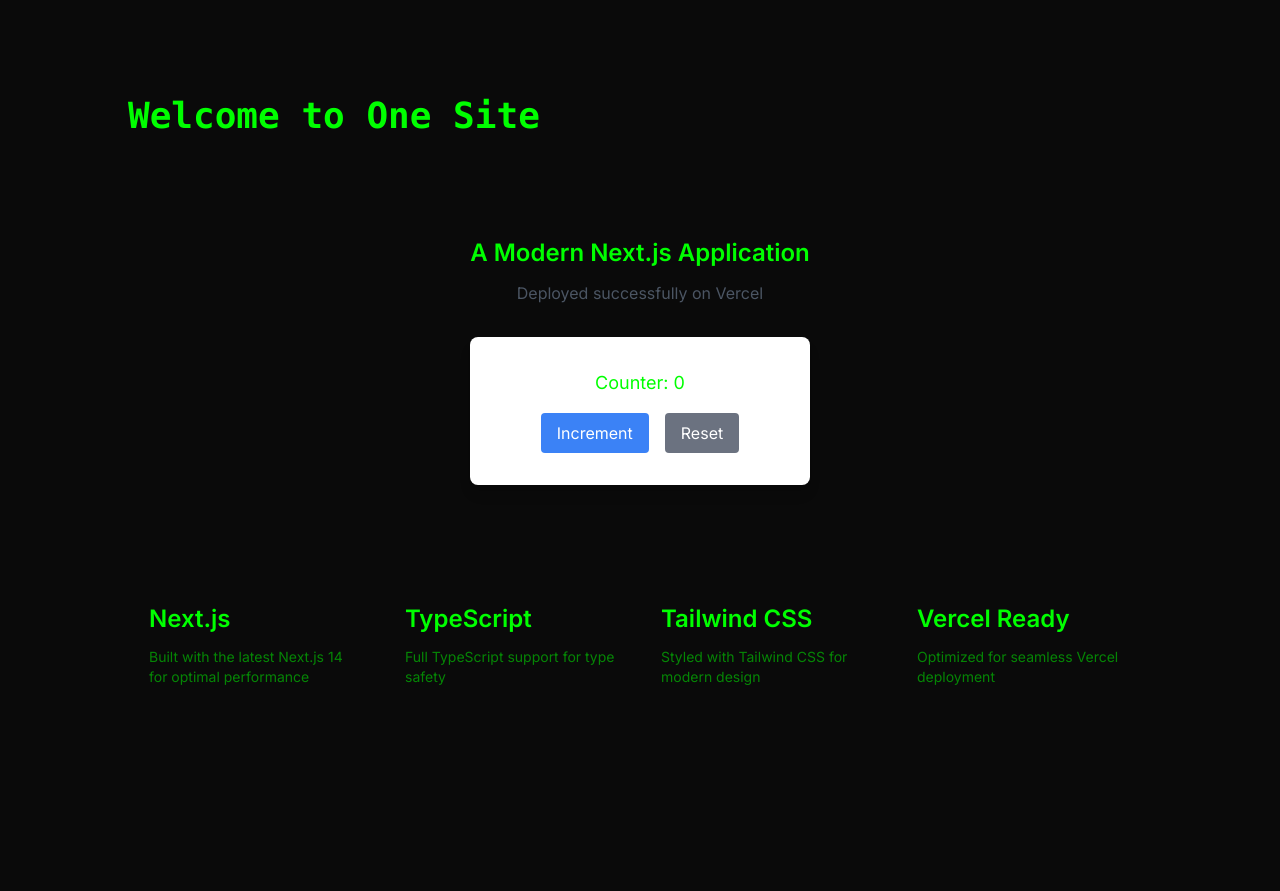
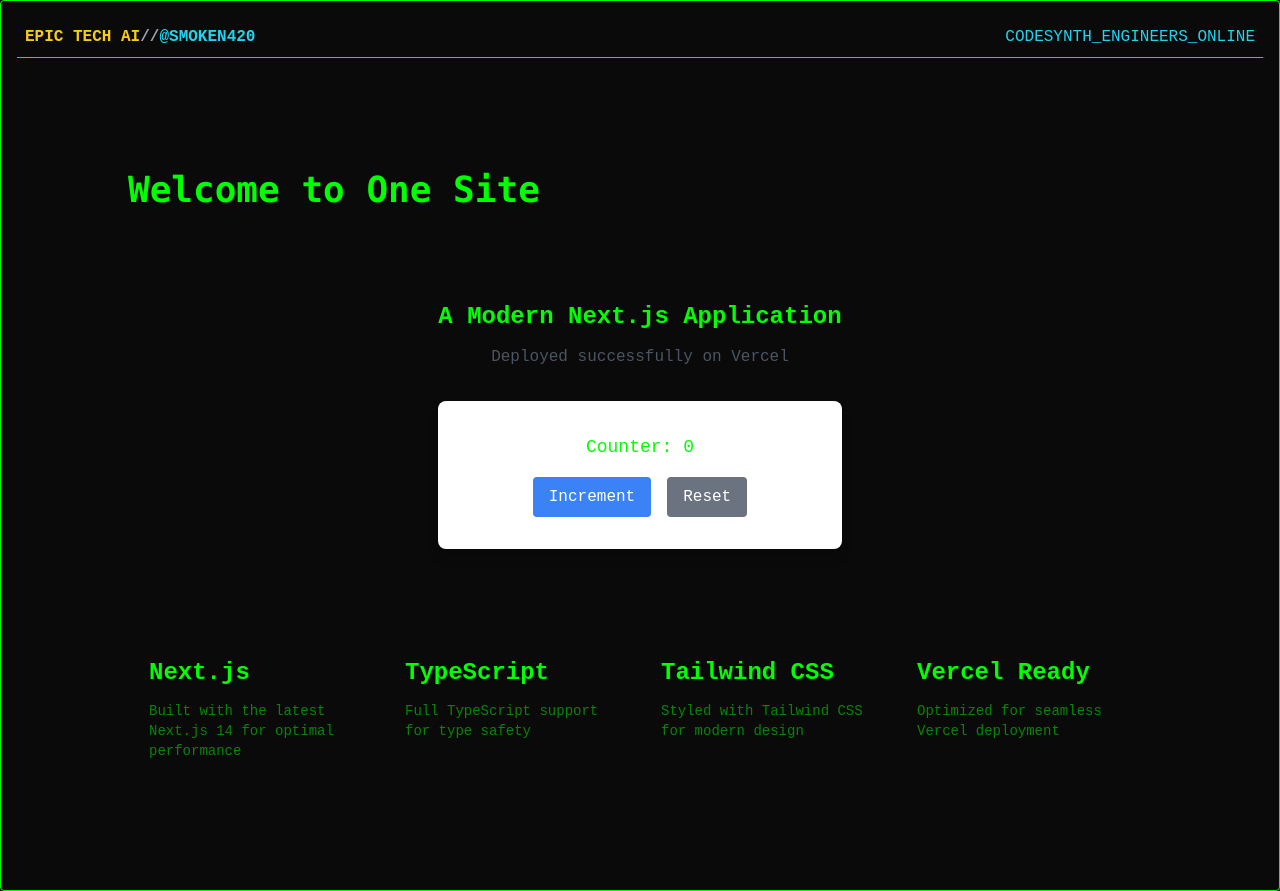
Before and after one commit to Sm0k367/one-site, a Next.js app: page / in a window 1280 px wide. Before the commit the page ends 800 px from the top, so only its background shows below. Built offline with nearby package versions, Linux system fonts and the light colour scheme.

Commit message:
Update layout.tsx

```diff
--- a/app/layout.tsx
+++ b/app/layout.tsx
@@ -1,12 +1,9 @@
 import type { Metadata } from 'next'
-import { Inter } from 'next/font/google'
 import './globals.css'
 
-const inter = Inter({ subsets: ['latin'] })
-
 export const metadata: Metadata = {
-  title: 'One Site',
-  description: 'A modern, clean website built with Next.js and TypeScript',
+  title: 'One Site - Sovereign Intelligence Nexus',
+  description: 'Advanced AI Chat Interface',
 }
 
 export default function RootLayout({
@@ -16,7 +13,24 @@ export default function RootLayout({
 }) {
   return (
     <html lang="en">
-      <body className={inter.className}>{children}</body>
+      <head>
+        <meta charSet="UTF-8" />
+        <meta name="viewport" content="width=device-width, initial-scale=1.0" />
+        <title>One Site - Sovereign Intelligence Nexus</title>
+      </head>
+      <body className="terminal-container">
+        <div className="terminal-header">
+          <div className="terminal-title">
+            <span className="text-yellow-400">EPIC TECH AI</span>
+            <span className="text-gray-400">//</span>
+            <span className="text-cyan-400">@SMOKEN420</span>
+          </div>
+          <div className="terminal-status">
+            <span className="text-cyan-400">CODESYNTH_ENGINEERS_ONLINE</span>
+          </div>
+        </div>
+        {children}
+      </body>
     </html>
   )
 }
```
